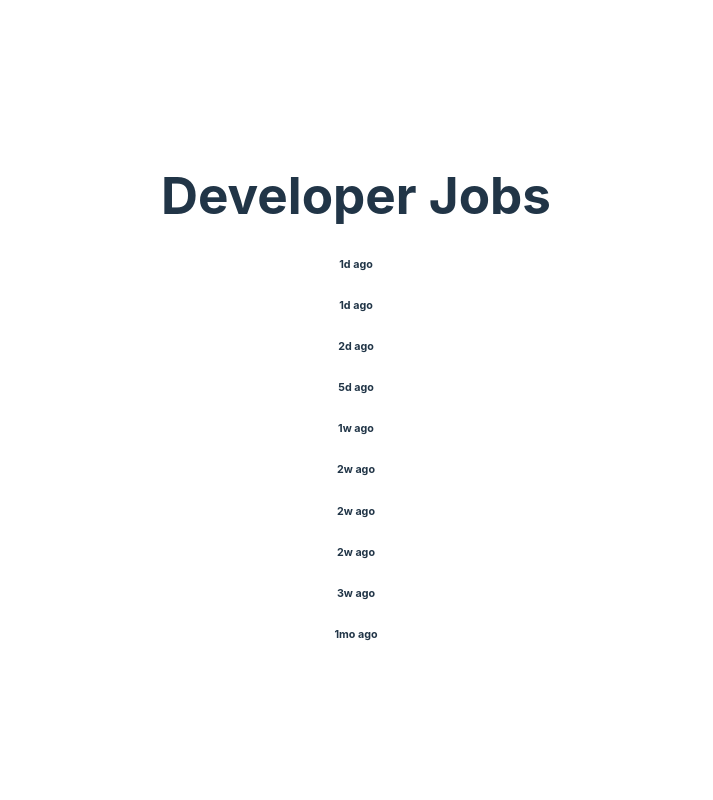
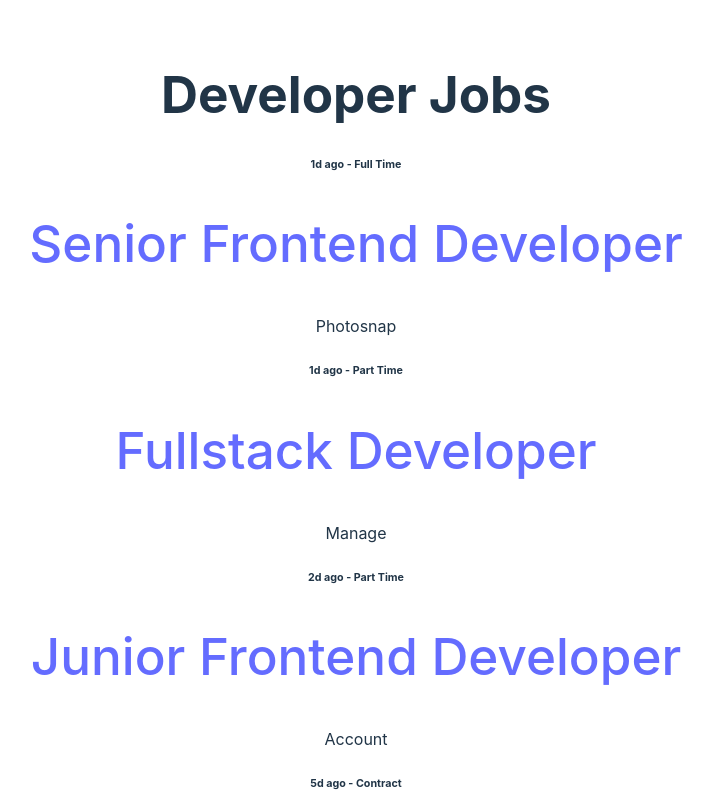
Before and after one commit to alucart2005/littleR_devjobs, a React (Vite) app: page / in a window 1280 px wide. Shown: the top 800 px of the page, without its empty margins (284-997 px from the left). Built offline with nearby package versions, Linux system fonts and the light colour scheme.

Commit message:
feature: end show data

```diff
--- a/src/components/JobLists.jsx
+++ b/src/components/JobLists.jsx
@@ -7,14 +7,21 @@ export function JobLists() {
 
   return (
     <section>
-      <div>
-        {jobData.map((item, index) => ( // Start MAPPING
-          <div key={index}>
-            <div>
-              <h6>{item.postedAt}</h6>
+      <div className="job__item">
+        {jobData.map((item) => (
+            <div key={item.id}>
+              <div className="job__content">
+                <h6>{item.postedAt} - {item.contract}</h6>
+                <h1>
+                  <Link to={`/jobs:${item.position}`}> {/* Link comes from react-router-dom*/}
+                  {item.position}
+                  </Link>
+                </h1>
+                <p>{item.company}</p>
+              </div>
             </div>
-          </div>
-        ))}
+          )
+        )}
       </div>
     </section>
   );
```
